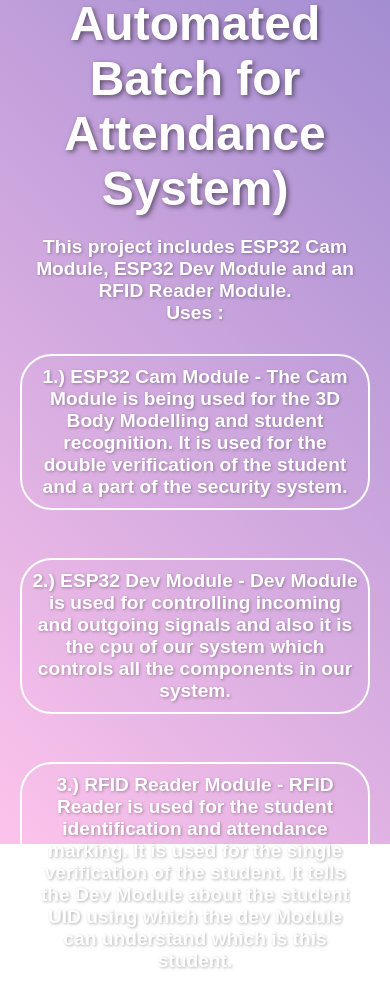
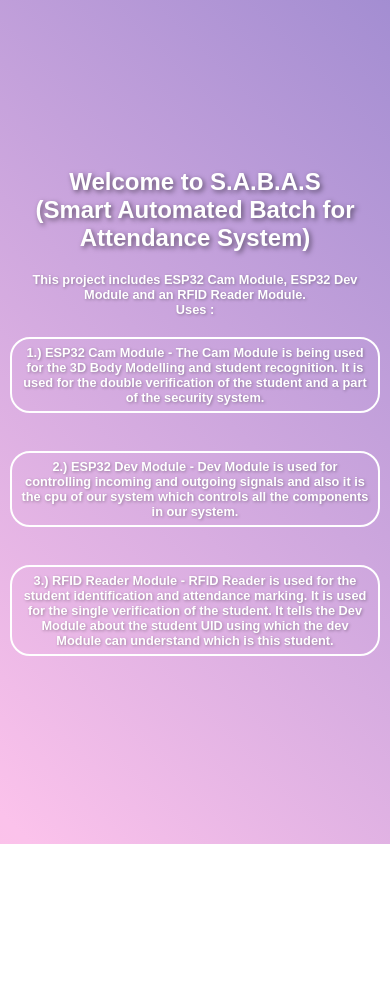
Before and after one commit to Alpha9-Original/details, a plain HTML site: page index.html in a window 390 px wide. After the commit the page ends 844 px from the top, so only its background shows below. Drawn offline with Linux system fonts and the light colour scheme.

Commit message:
Add files via upload

```diff
--- a/index.html
+++ b/index.html
@@ -93,6 +93,67 @@
             font-size: 0.9rem;
             color: rgba(255, 255, 255, 0.7);
         }
+
+        /* Media Queries */
+
+        @media (max-width: 1024px) {
+            h1 {
+                font-size: 2.5rem;
+            }
+
+            p {
+                font-size: 1rem;
+            }
+
+            .ESP32-Cam {
+                font-size: 0.9rem;
+            }
+        }
+
+        @media (max-width: 768px) {
+            h1 {
+                font-size: 2rem;
+            }
+
+            p {
+                font-size: 0.9rem;
+            }
+
+            .ESP32-Cam {
+                padding: 8px;
+                border-radius: 24px;
+            }
+        }
+
+        @media (max-width: 480px) {
+            .container {
+                padding: 10px;
+            }
+
+            h1 {
+                font-size: 1.5rem;
+            }
+
+            p {
+                font-size: 0.8rem;
+                margin-bottom: 20px;
+            }
+
+            .ESP32-Cam {
+                font-size: 0.8rem;
+                padding: 6px;
+                border-radius: 20px;
+            }
+
+            .btn {
+                padding: 8px 16px;
+                font-size: 0.9rem;
+            }
+
+            footer {
+                font-size: 0.8rem;
+            }
+        }
     </style>
 </head>
 <body>
```
